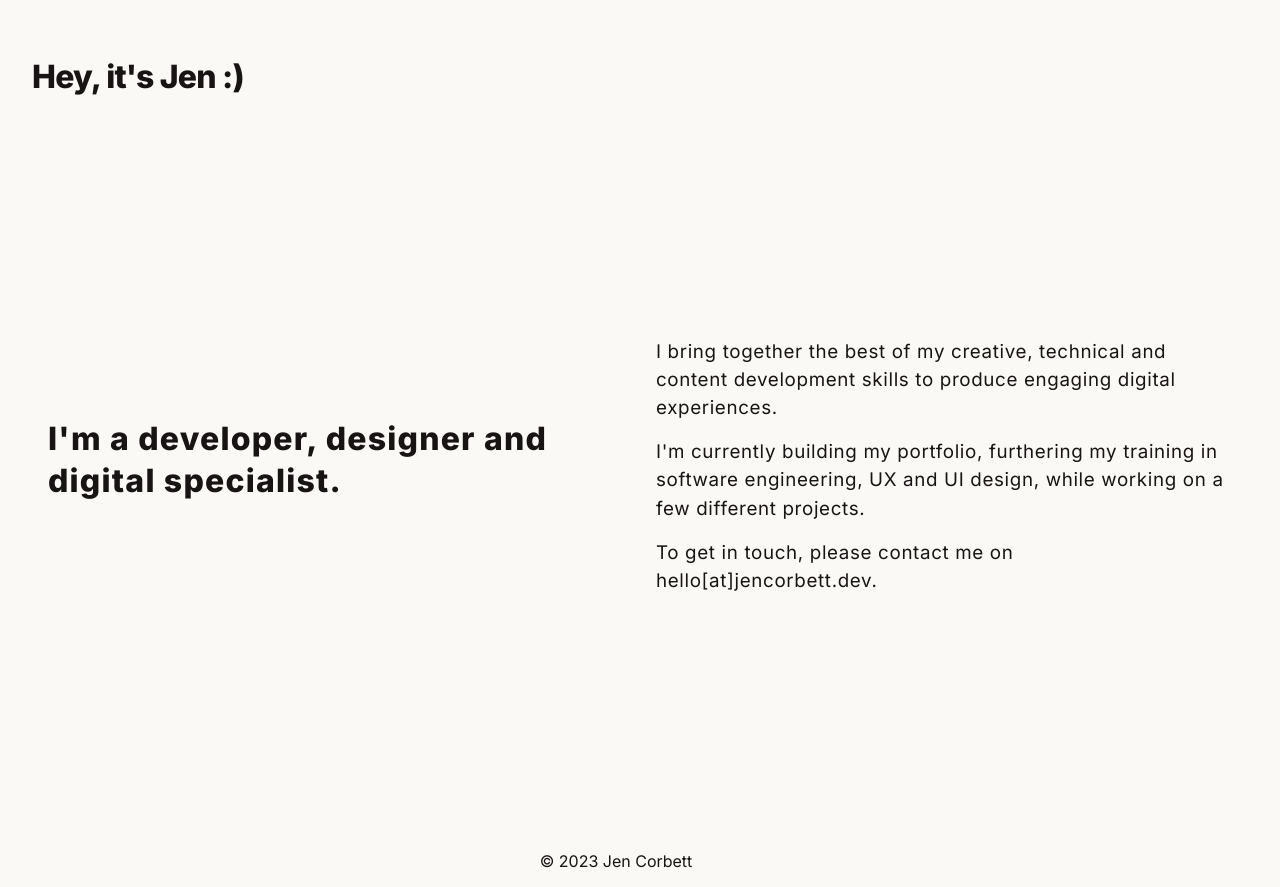
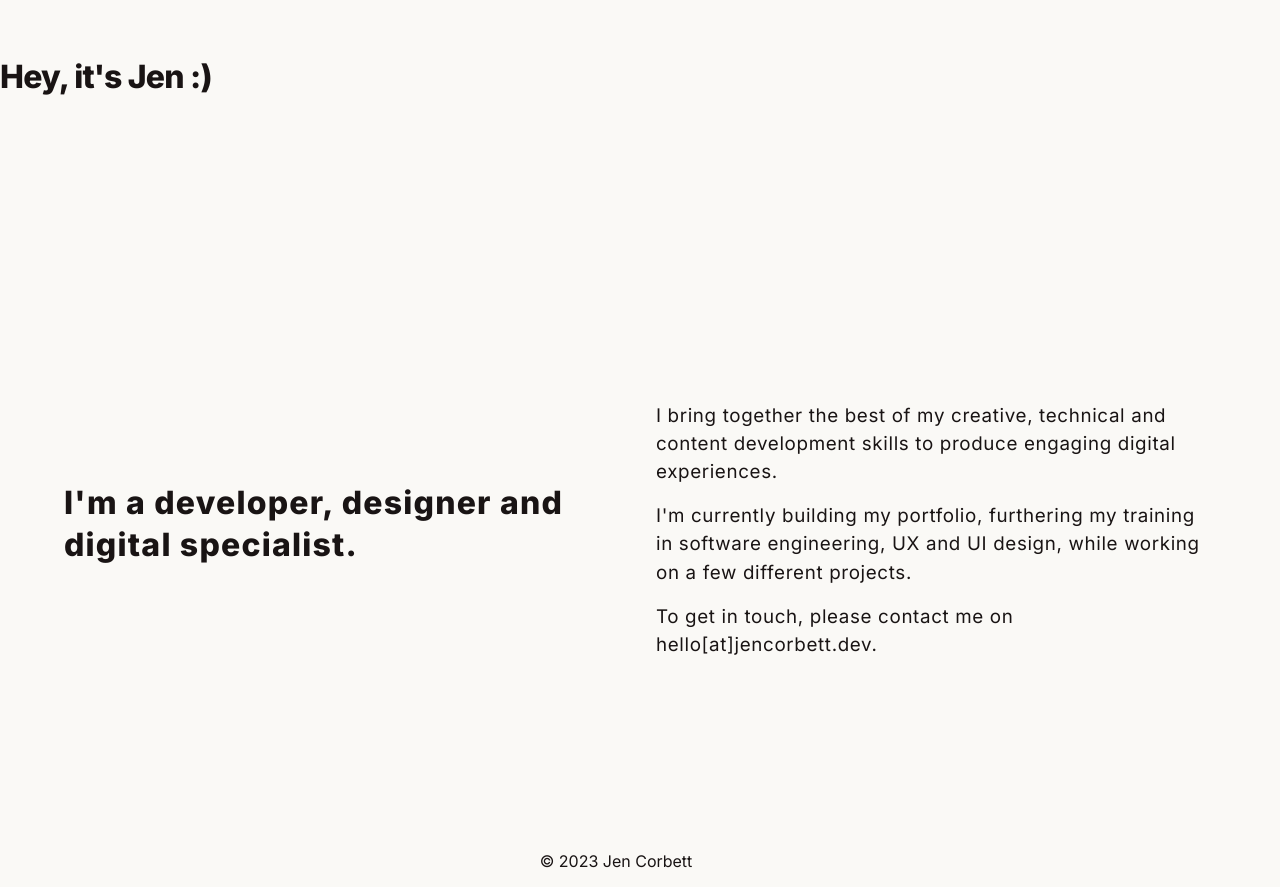
Before and after one commit to ajenstory/jencorbett.dev, a Next.js app in the folder src/: page / in a window 1280 px wide. Built offline with nearby package versions, Linux system fonts and the light colour scheme.

Commit message:
Reduce margin and padding

```diff
--- a/src/components/layout/layout.module.css
+++ b/src/components/layout/layout.module.css
@@ -7,20 +7,21 @@
 }
 
 .main {
-  display: flex;
-  flex: 1 auto;
   width: 100%;
   height: auto;
-  margin-top: 8rem;
-  margin-bottom: 6rem;
-  padding: 1rem 2rem;
-  align-items: center;
+  margin-top: 4rem;
+  margin-bottom: 4rem;
+  padding-left: 2rem;
+  padding-right: 2rem;
 }
 
 .page {
-  display: flex;
-  flex: 1 auto;
-  padding: 6rem;
+  width: 100%;
+  height: auto;
+  margin-top: 4rem;
+  margin-bottom: 4rem;
+  padding-left: 2rem;
+  padding-right: 2rem;
 }
 
 
@@ -40,22 +41,13 @@
 }
 
 
-.icon {
-  list-style: none;
-  cursor: pointer;
-}
-
-
-
 .list {
   list-style: none;
   padding: 0;
   margin: 0;
 }
 
-.listItem {
-  margin: 0 0 0.15rem;
-}
+
 
 @media screen and (min-width: 40rem) {
 
@@ -65,30 +57,32 @@
     height: 100vh;
   }
 
-  .header {
-    align-self: start;
-    margin: 2rem;
-  }
-
-  .main {
-    display: flex;
-    flex: 1 auto;
-    width: 100%;
-    min-width: 100%;
-    margin-top: 4rem;
-    margin-bottom: 4rem;
-    padding: 2rem 1.5rem;
-    align-items: center;
-  }
-
   .grid {
     margin: 0 auto;
     align-items: center;
     grid-template-columns: auto;
   }
 
-  .center {
-    align-self: center;
-    justify-self: center;
+  .main {
+    width: 100%;
+    margin-top: 8rem;
+    align-items: center;
   }
+
+  .header {
+    align-self: start;
+    margin: 2rem 2rem;
+  }
+
+
 }
+
+@media screen and (min-width: 80rem) {
+
+
+  .header {
+    align-self: start;
+    margin: 2rem 0rem;
+  }
+
+}
```
